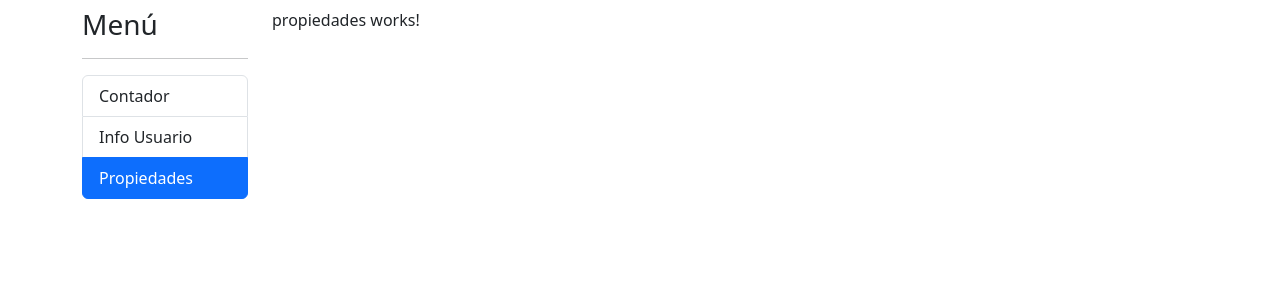
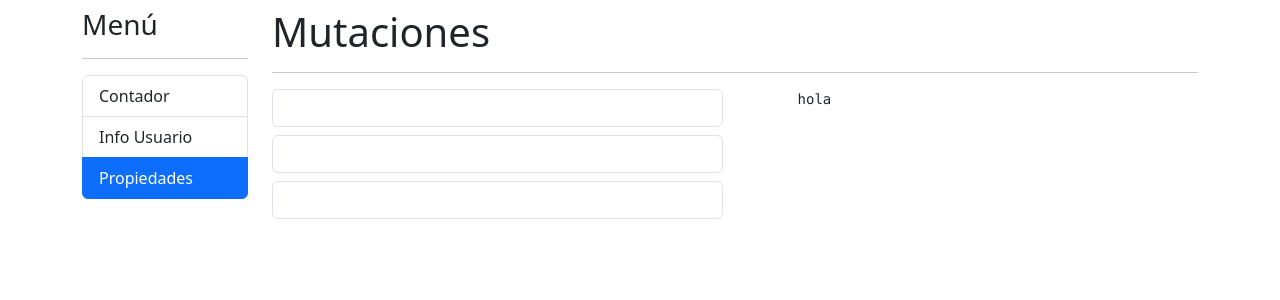
Before and after one commit to FranRDev/CursoAngularDeCeroAExpertoFernandoHerrera, an Angular app in the folder 11-directivas-senhales/: page /senhales/contador in a window 1280 px wide. Both pictures are taken after a click on the item "Propiedades". Shown: the top 300 px of the page. Built offline with nearby package versions, Linux system fonts and the light colour scheme.

Commit message:
Clase 333. Estructura de pantalla

```diff
--- a/11-directivas-senhales/src/app/senhales/pages/propiedades/propiedades.component.html
+++ b/11-directivas-senhales/src/app/senhales/pages/propiedades/propiedades.component.html
@@ -1 +1,16 @@
-<p>propiedades works!</p>
+<h1>Mutaciones</h1>
+<hr>
+
+<div class="row">
+  <div class="col-6">
+    <input #entradaCorreo type="text" class="form-control mb-2" (input)="campoActualizado('correo', entradaCorreo.value)">
+    <input #entradaNombre type="text" class="form-control mb-2" (input)="campoActualizado('nombre', entradaNombre.value)">
+    <input #entradaApellidos type="text" class="form-control mb-2" (input)="campoActualizado('apellidos', entradaApellidos.value)">
+  </div>
+
+  <div class="col-6">
+    <pre>
+      {{ 'hola' }}
+    </pre>
+  </div>
+</div>
--- a/11-directivas-senhales/src/app/senhales/pages/propiedades/propiedades.component.ts
+++ b/11-directivas-senhales/src/app/senhales/pages/propiedades/propiedades.component.ts
@@ -6,4 +6,8 @@ import { Component } from '@angular/core';
 })
 export class PaginaPropiedadesComponent {
 
+  campoActualizado(campo: string, valor: string) {
+    console.log({ campo, valor });
+  }
+
 }
```
